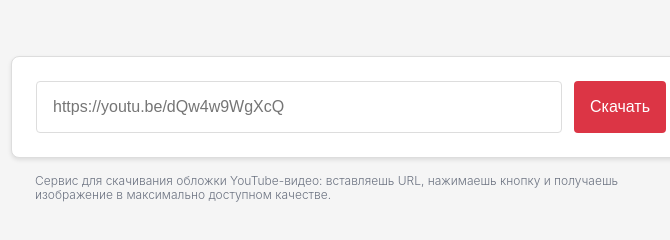
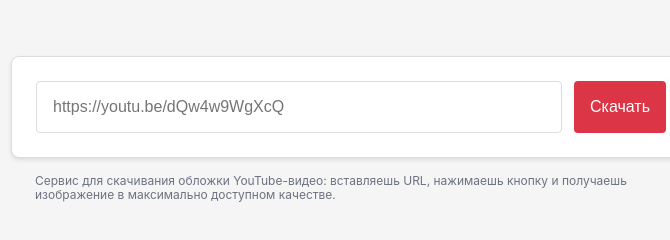
Before and after one commit to michaelbel/covergrab, a website: page index.html in a window 1280 px wide. Shown: the full height of the page, 289-959 px from the left. Drawn offline with Linux system fonts and the light colour scheme.

Commit message:
Use regular weight for description copy

```diff
--- a/styles.css
+++ b/styles.css
@@ -94,7 +94,7 @@ button:disabled {
   margin: 16px 0 0;
   padding: 0 24px;
   font-size: 12px;
-  font-weight: 300;
+  font-weight: 400;
   line-height: 1.2;
   color: #6b7280;
 }
```
